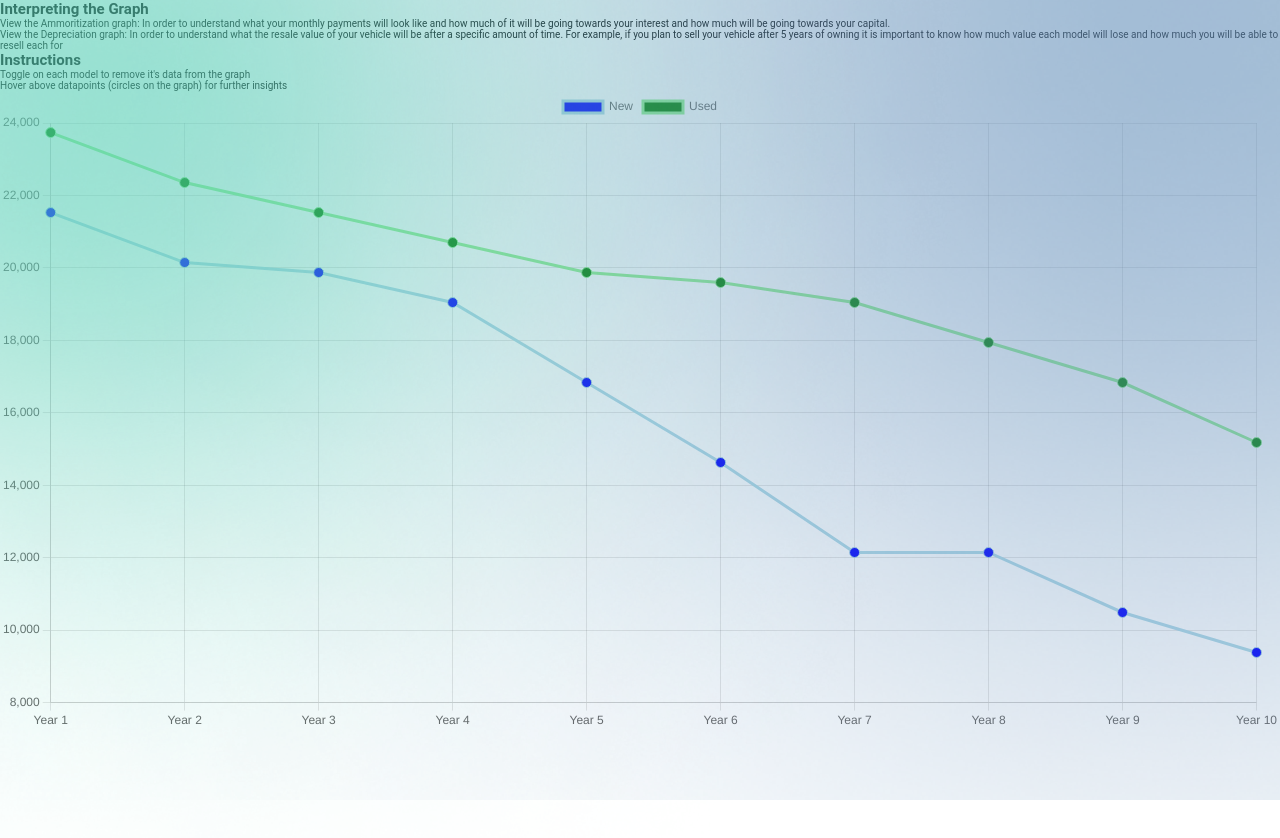
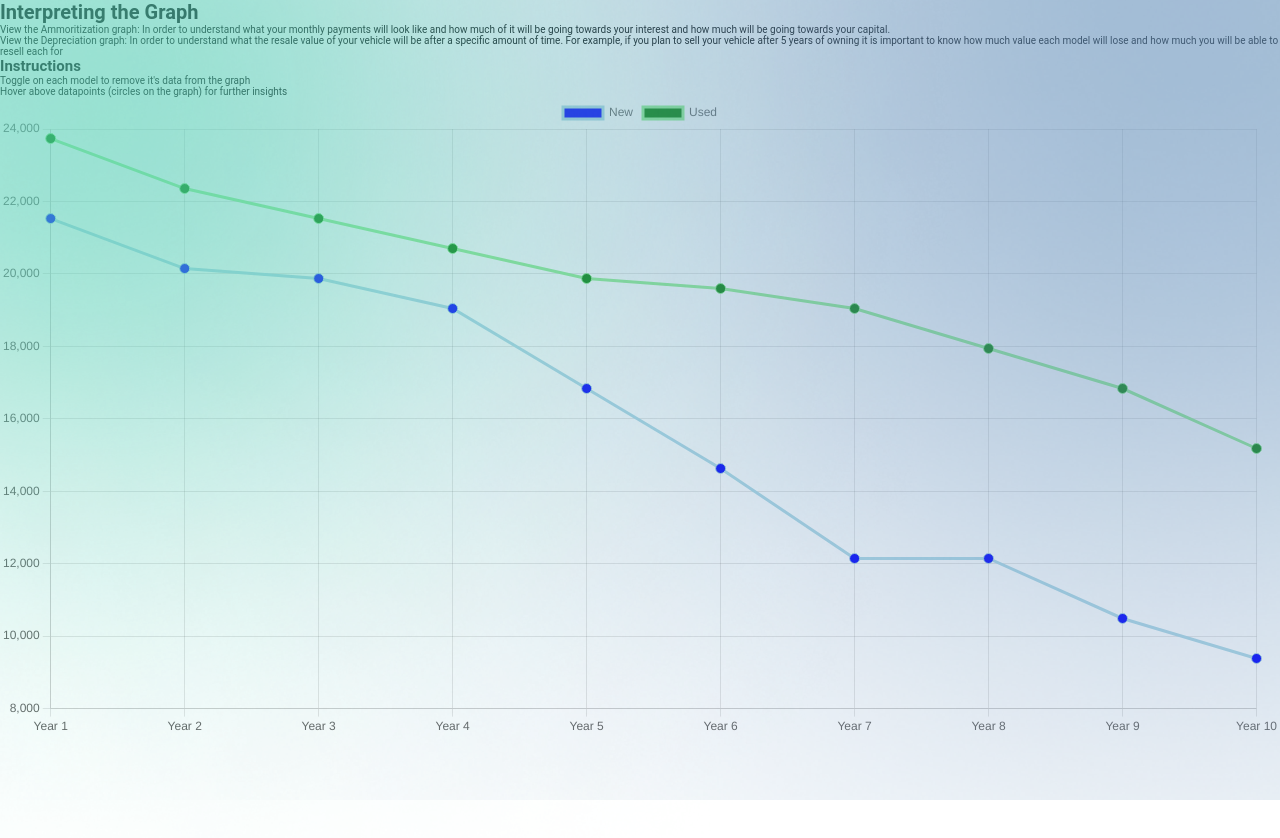
Before and after one commit to TLI-Project/Winnie, a React (Create React App) app: page /compare in a window 1280 px wide. Shown: the top 838 px of the page. Built offline with nearby package versions, Linux system fonts and the light colour scheme.

Commit message:
Made changes to depreciation and index.js files

```diff
--- a/src/components/Compare/depreciation.js
+++ b/src/components/Compare/depreciation.js
@@ -25,15 +25,22 @@ ChartJS.register(
 export function Graph1Model(props) {
     //get the line chart canvas
     var yValuesNew = [];
+    var ranking = {};
     for (let i = 0; i < props.newModelA["depreciation"].length; i++){
         yValuesNew.push(props.newModelA["depreciation"][i]* props.newModelA["listPrice"]);
         console.log(props.newModelA["depreciation"][i]* props.newModelA["listPrice"]);
+        if (i === props.newModelA["depreciation"].length -1){
+            ranking[props.newModelA["model"]] = props.newModelA["depreciation"][i]* props.newModelA["listPrice"];
+        }
     }
 
     var yValuesUsed = [];
     for (let i = 0; i < props.usedModelA["depreciation"].length; i++){
         yValuesUsed.push(props.usedModelA["depreciation"][i]* props.usedModelA["listPrice"]);
         console.log(props.usedModelA["depreciation"][i]* props.usedModelA["listPrice"]);
+        if (i === props.usedModelA["depreciation"].length -1){
+            ranking[props.usedModelA["model"]] = props.usedModelA["depreciation"][i]* props.usedModelA["listPrice"];
+        }
     }
     //line chart data
     var data = {
--- a/src/components/Compare/index.js
+++ b/src/components/Compare/index.js
@@ -11,7 +11,7 @@ const Compare = () => {
             <img className="ellipse-blue" src={blueEllipse} />
             <img className="ellipse-green" src={greenEllipse} />
             <div className='detail-right'>
-                <h2>Interpreting the Graph</h2>
+                <h1>Interpreting the Graph</h1>
                 <p>View the Ammoritization graph: In order to understand what your monthly payments will look like
                     and how much of it will be going towards your interest and how much will be going towards your
                     capital. </p>
```
